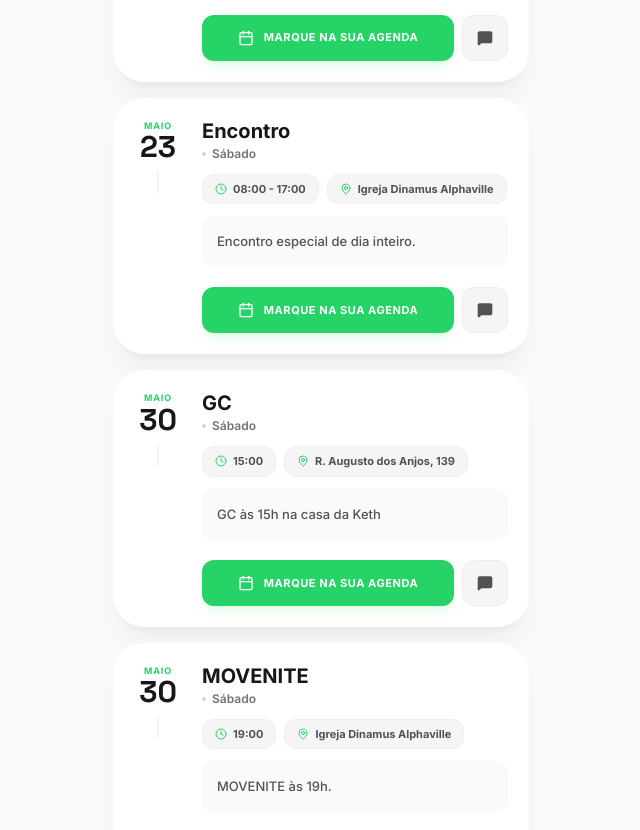
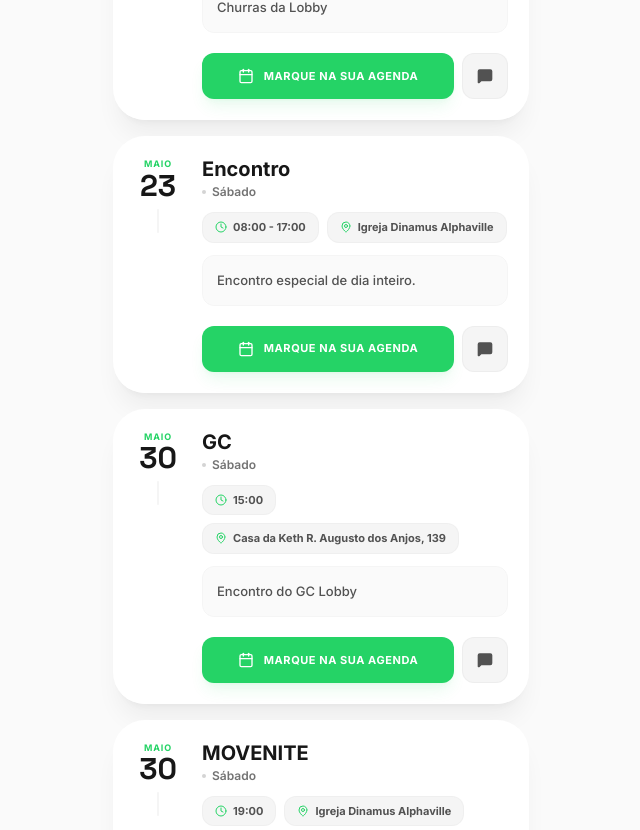
Before and after one commit to Sarahwillock/MOVE_LOBBY, a React (Vite) app: page / in a window 1280 px wide. Shown: the part 938-1768 px from the top of the page, without its empty margins (319-959 px from the left). Built offline with nearby package versions, Linux system fonts and the light colour scheme.

Commit message:
Update GC_ADDRESS and event description

```diff
--- a/src/App.tsx
+++ b/src/App.tsx
@@ -15,7 +15,7 @@ interface AgendaEvent {
 }
 
 const GC_LOCATION_URL = "https://www.google.com/maps/place/R.+Augusto+dos+Anjos,+139+-+Melville+Empresarial+II,+Barueri+-+SP,+06485-370/@-23.4835537,-46.8479933,17z/data=!3m1!4b1!4m6!3m5!1s0x94cf024161977ca9:0x4c79892493db5477!8m2!3d-23.4835537!4d-46.8479933!16s%2Fg%2F11c1ckvdhj?entry=ttu&g_ep=EgoyMDI2MDUwMi4wIKXMDSoASAFQAw%3D%3D";
-const GC_ADDRESS = "R. Augusto dos Anjos, 139";
+const GC_ADDRESS = " Casa da Keth R. Augusto dos Anjos, 139";
 
 const DINAMUS_MAPS_URL = "https://www.google.com/maps/place/Igreja+Dinamus+Alphaville/@-23.4535947,-46.8986446,17z/data=!3m1!4b1!4m6!3m5!1s0x94cf038c37463f3b:0x49e17d54b4abbcc5!8m2!3d-23.4535947!4d-46.8960697!16s%2Fg%2F11p76kdcpq?entry=ttu&g_ep=EgoyMDI2MDQyOS4wIKXMDSoASAFQAw%3D%3D";
 
@@ -70,7 +70,7 @@ const EVENTS: AgendaEvent[] = [
     weekday: 'Sábado',
     title: 'GC',
     time: '15:00',
-    description: 'GC às 15h na casa da Keth',
+    description: 'Encontro do GC Lobby',
     location: GC_ADDRESS,
     mapsUrl: GC_LOCATION_URL
   },
```
